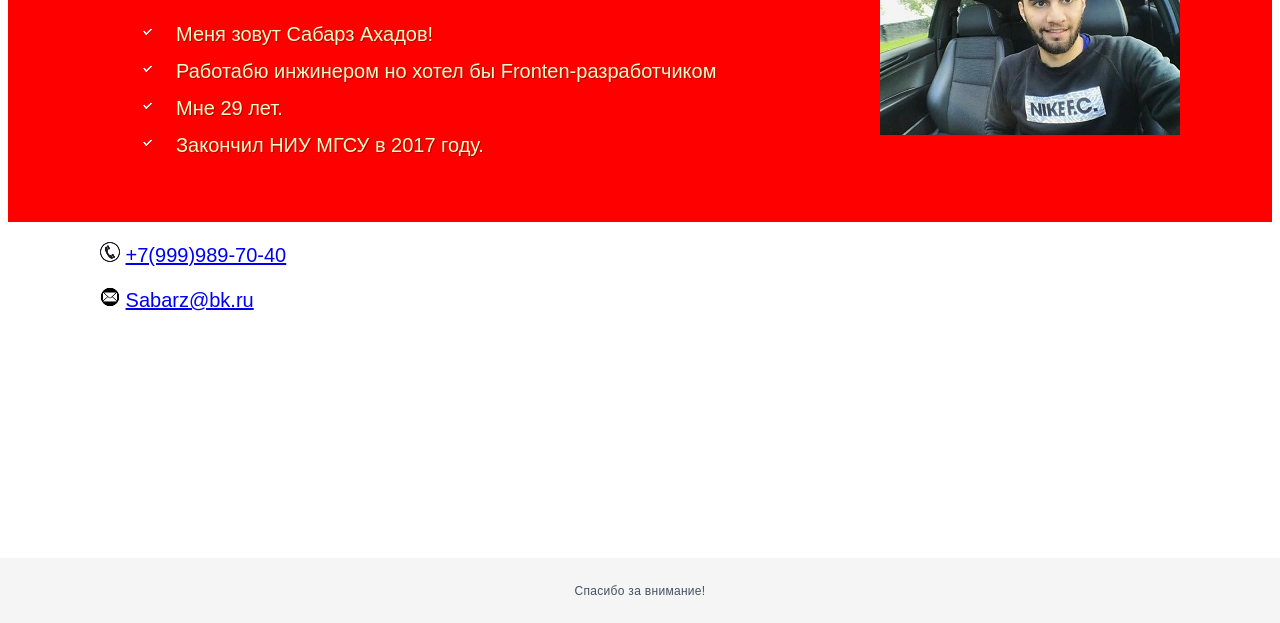
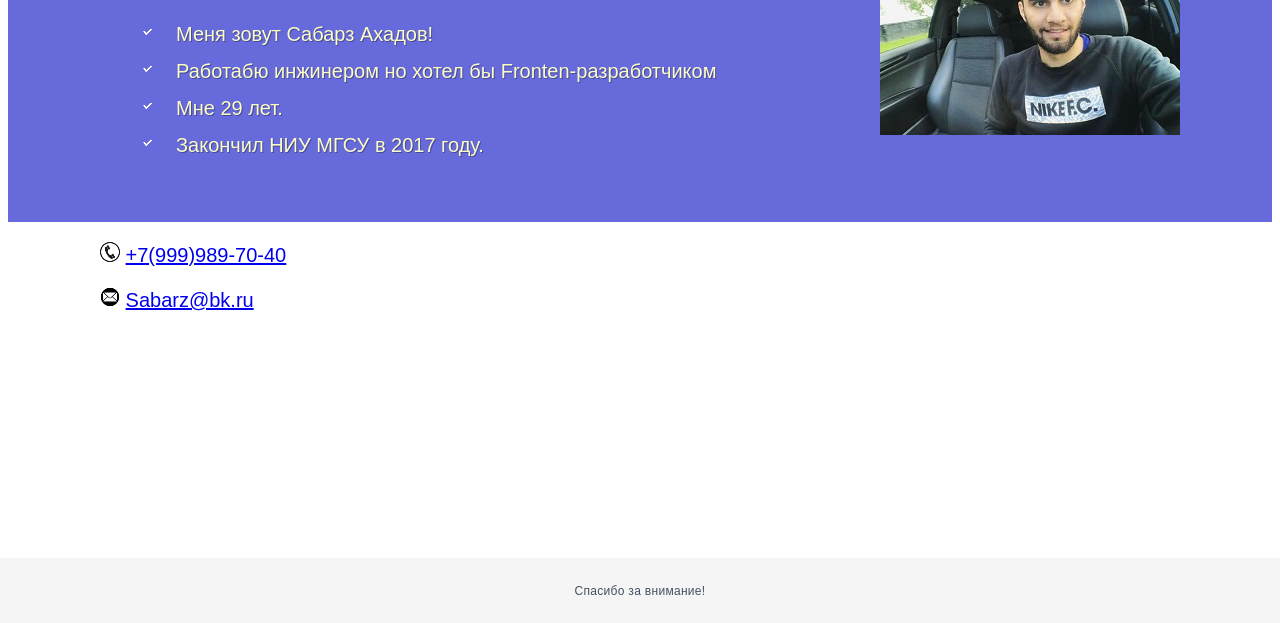
Before and after one commit to Sabarz1993/my-new-site, a plain HTML site: page index/index.html in a window 1280 px wide. Shown: the part 177-800 px from the top of the page. Drawn offline with Linux system fonts and the light colour scheme.

```diff
--- a/style/style.css
+++ b/style/style.css
@@ -30,7 +30,7 @@
 }
 
 .hi{
-background-color: #ff0000;
+background-color: #666adb;
 padding: 50px 0;
 }
 
```
